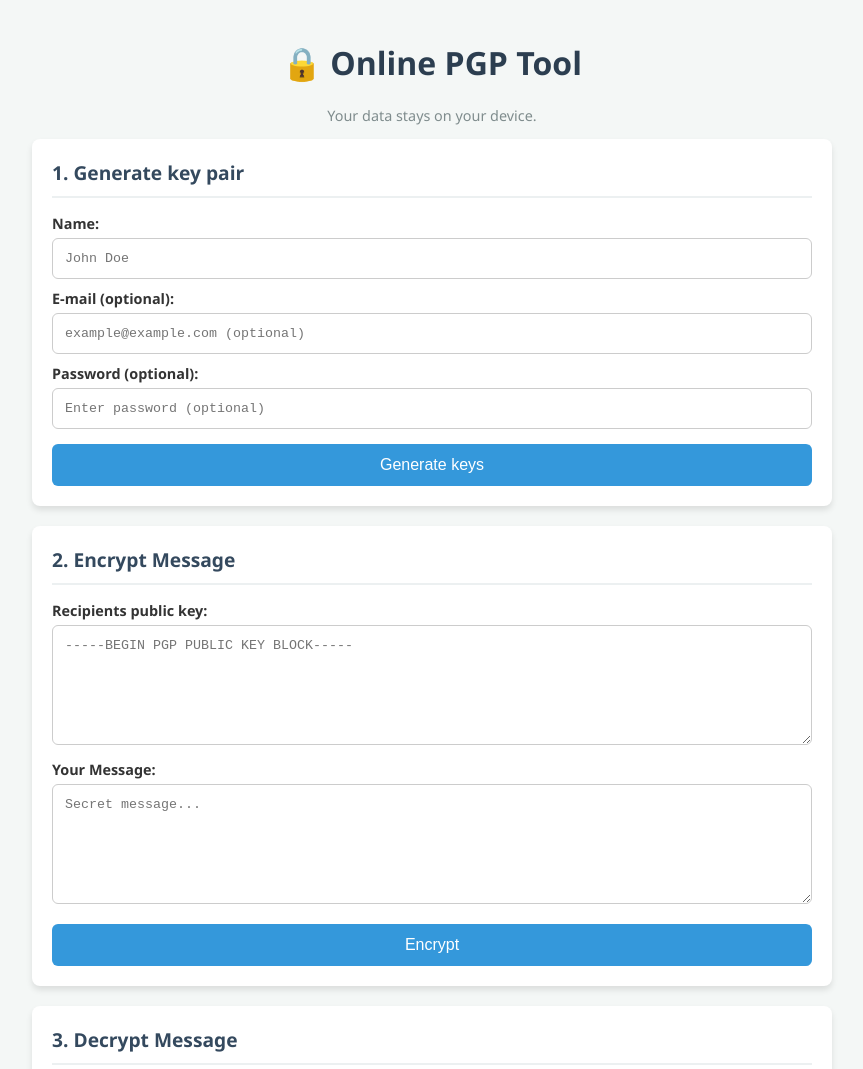
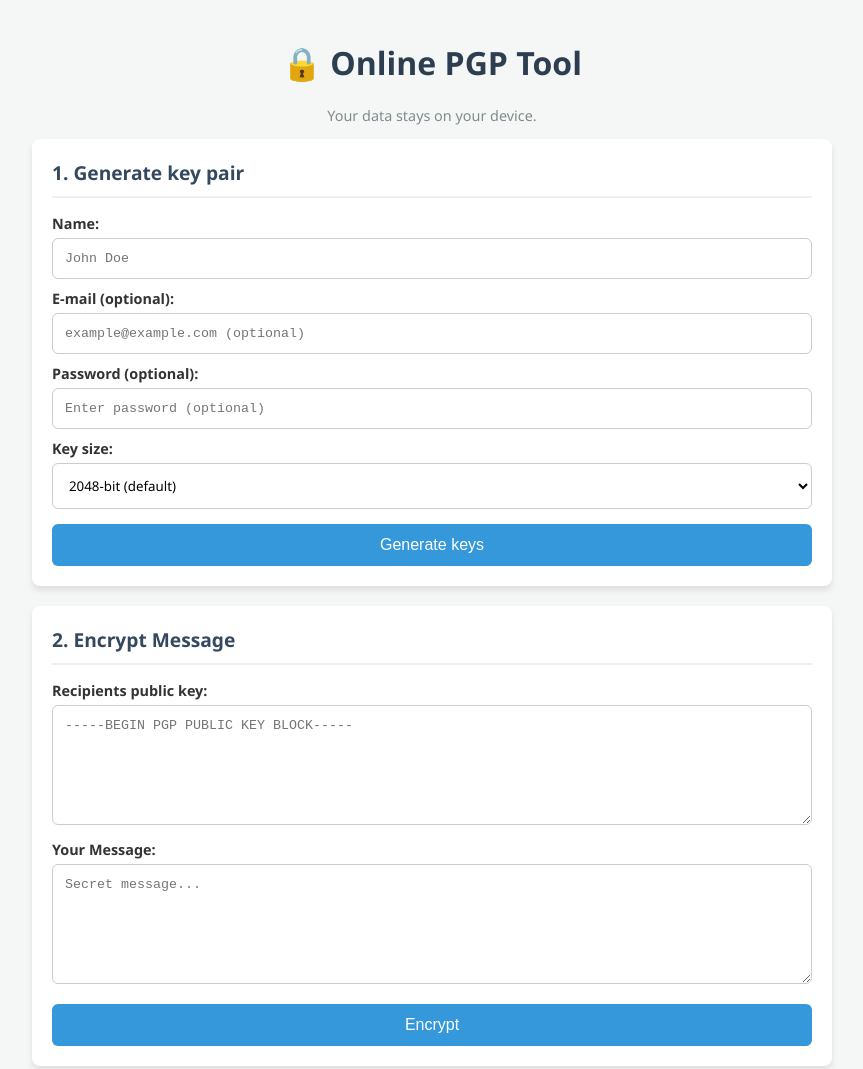
Before and after one commit to Aliyaman/online-pgp-tool, a plain HTML site: page index.html in a window 1280 px wide. Shown: the top 1069 px of the page, without its empty margins (208-1071 px from the left). Drawn offline with Linux system fonts and the light colour scheme.

Commit message:
key length

```diff
--- a/index.html
+++ b/index.html
@@ -21,6 +21,12 @@
         <input type="text" id="genEmail" placeholder="example@example.com (optional)">
         <label>Password (optional):</label>
         <input type="password" id="genPassphrase" placeholder="Enter password (optional)">
+        <label>Key size:</label>
+        <select id="genRsaBits">
+            <option value="2048" selected>2048-bit (default)</option>
+            <option value="3072">3072-bit</option>
+            <option value="4096">4096-bit</option>
+        </select>
 
         <button id="btnGenerate" onclick="generateKeys()">Generate keys</button>
         <div id="genError" class="error"></div>
--- a/script.js
+++ b/script.js
@@ -5,6 +5,7 @@ let currentPublicKey = "";
             const name = document.getElementById('genName').value;
             const email = document.getElementById('genEmail').value;
             const passphrase = document.getElementById('genPassphrase').value;
+            const rsaBits = Number.parseInt(document.getElementById('genRsaBits').value, 10) || 2048;
             const btn = document.getElementById('btnGenerate');
             const errorDiv = document.getElementById('genError');
             const displayArea = document.getElementById('keyDisplayArea');
@@ -26,7 +27,7 @@ let currentPublicKey = "";
 
                 const keyOptions = {
                     type: 'rsa',
-                    rsaBits: 2048,
+                    rsaBits,
                     userIDs: [userID]
                 };
 
```
